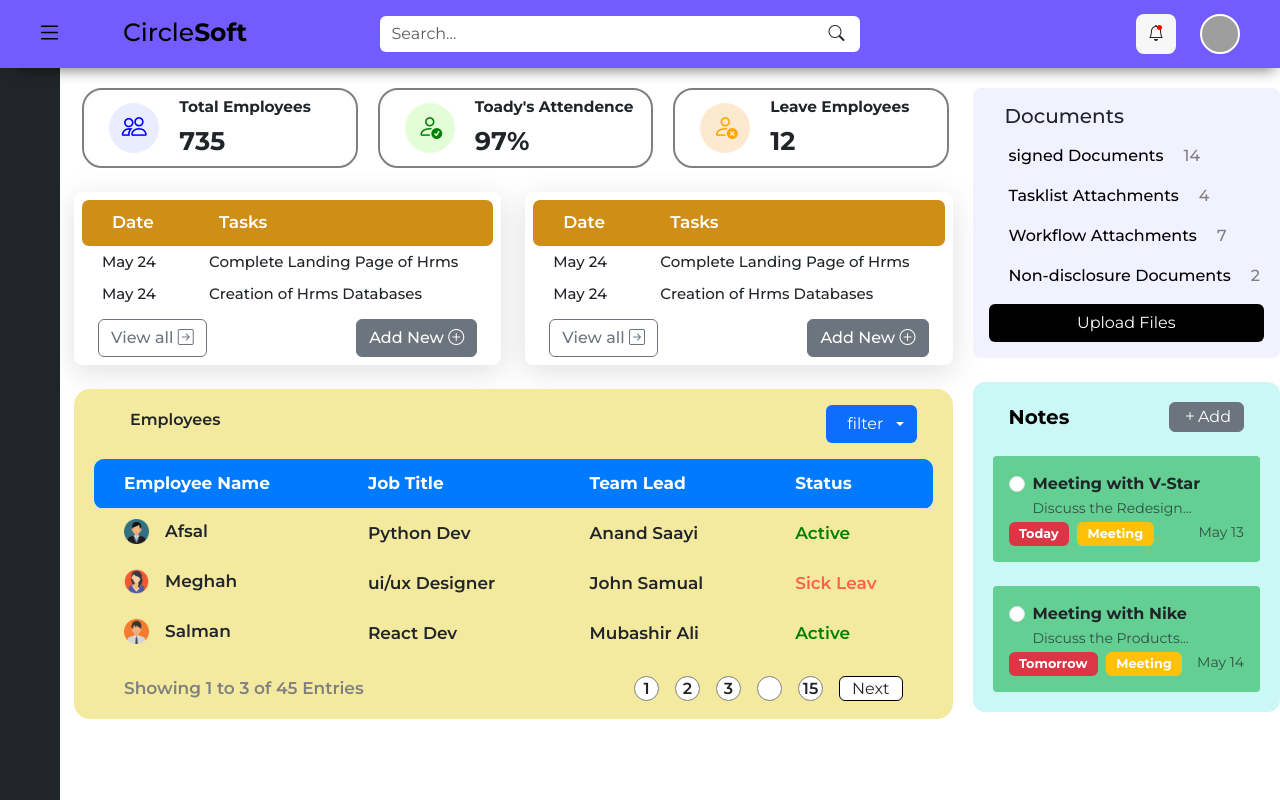
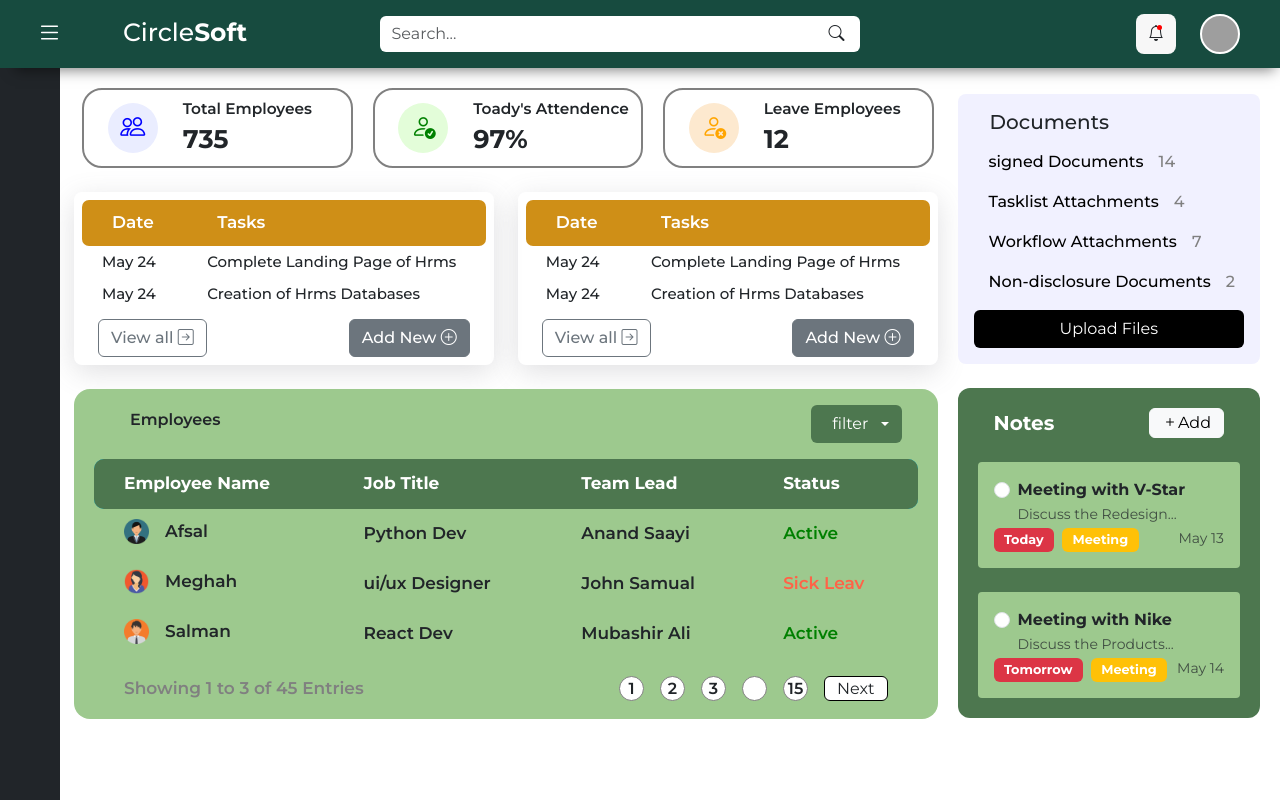
Before and after one commit to sahlct/hrms_Project, a React (Create React App) app: page /home in a window 1280 px wide. Built offline with nearby package versions, Linux system fonts and the light colour scheme; grey boxes are pictures that could not be loaded; some icons are missing.

Commit message:
color changed to green 50%

```diff
--- a/src/components/landingPage/container.css
+++ b/src/components/landingPage/container.css
@@ -5,15 +5,19 @@
     width: 25%;
     flex-direction: column;
     margin-top: 68px;
+    margin-right: 20px;
+}
+.textHead p{
+    margin: 0;
 }
 .documentContainer{
     width: 100%;
 }
 .documentContainer p{
-    gap: 20px;
+    gap: 15px;
 }
 .semi_container{
-    transition: 0.3s ease-in-out;
+    transition: 0.6s ease-in-out;
 }
 .notificationBtn .dot{
     right: 118px;
@@ -25,8 +29,12 @@
     flex-direction: column;
     justify-content: center;
     align-items: start;
-    padding-right: 5px;
+    padding: 10px 5px;
     width: 70%;
+}
+.headerText{
+    font-weight: 600;
+    font-size: clamp(12px, 1.2vw, 17px);
 }
 .col{
     height: 80px;
@@ -74,6 +82,9 @@
     }
     .noteParent{
         width: 50%;
+    }
+    .rightContainer{
+        margin-right: 0;
     }
 }
 @media screen and (max-width:991px){
@@ -141,9 +152,10 @@
     .headerText{
         width: 70%;
     }
-    /* .documentContainer p{
+    .documentContainer p{
         gap: 20px;
-    } */
+    }
+
 
 
 }
--- a/src/components/landingPage/document.jsx
+++ b/src/components/landingPage/document.jsx
@@ -7,19 +7,19 @@ export default function Document() {
         <div>
             <h5 className=' mb-3 ms-3 '>Documents</h5>
             <p className='text-black d-flex align-items-center pointer' style={{fontWeight:'500'}}>
-                <i class="lni lni-files" style={{fontSize:'25px'}}></i> signed Documents
+                <i class="lni lni-folder" style={{fontSize:'20px'}}></i> signed Documents
                 <span style={{fontWeight:'500',color:'grey'}}>{count + 10}</span>
             </p>
             <p className='text-black d-flex align-items-center' style={{fontWeight:'500'}}>
-                <i class="lni lni-files" style={{fontSize:'25px'}}></i> Tasklist Attachments
+                <i class="lni lni-folder" style={{fontSize:'20px'}}></i> Tasklist Attachments
                 <span style={{fontWeight:'500',color:'grey'}}>{count}</span>
             </p>
             <p className='text-black d-flex align-items-center' style={{fontWeight:'500'}}>
-                <i class="lni lni-files" style={{fontSize:'25px'}}></i> Workflow Attachments
+                <i class="lni lni-folder" style={{fontSize:'20px'}}></i> Workflow Attachments
                 <span style={{fontWeight:'500',color:'grey'}}>{count + 3}</span>
             </p>
             <p className='text-black d-flex align-items-center' style={{fontWeight:'500'}}>
-                <i class="lni lni-files" style={{fontSize:'25px'}}></i> Non-disclosure Documents
+                <i class="lni lni-folder" style={{fontSize:'20px'}}></i> Non-disclosure Documents
                 <span style={{fontWeight:'500',color:'grey'}}>{count - 2}</span>
             </p>
             <button className='btn bg-black text-white w-100'><i class="lni lni-upload"></i> Upload Files</button>
--- a/src/components/landingPage/leftContainer.jsx
+++ b/src/components/landingPage/leftContainer.jsx
@@ -23,8 +23,8 @@ export default function LeftContainer() {
           <div className="IconParent h-100  d-flex">
             <div className="mainIcon d-flex justify-content-center align-items-center" style={{backgroundColor:'#eaedff'}}><i class="bi bi-people" style={{fontSize:'25px', color:'blue'}}></i></div>
           </div>
-          <div className="textHead d-flex h-100 gap-1">
-            <div className="headerText" style={{ fontSize: "clamp(12px, 1.2vw, 17px)", fontWeight: "700" }} >Total Employees</div>
+          <div className="textHead d-flex h-100">
+            <div className="headerText">Total Employees</div>
             <div className="countText" style={{ fontSize: "clamp(20px, 2vw, 30px)", fontWeight: "700"}}>735</div>
           </div>
         </div>
@@ -42,9 +42,9 @@ export default function LeftContainer() {
           <div className="IconParent h-100  d-flex">
             <div className="mainIcon d-flex justify-content-center align-items-center" style={{backgroundColor:'#e3fdd9' }}><i class="bi bi-person-check" style={{fontSize:'25px', color:'green'}}></i></div>
           </div>
-          <div className="textHead d-flex  h-100 gap-1">
-            <div className="headerText" style={{ fontSize: "clamp(12px, 1.2vw, 17px)", fontWeight: "700" }} >Toady's Attendence</div>
-            <div className="countText" style={{fontSize: "clamp(20px, 2vw, 30px)", fontWeight: "700"}}>97%</div>
+          <div className="textHead d-flex  h-100">
+            <p className="headerText">Toady's Attendence</p>
+            <p className="countText" style={{fontSize: "clamp(20px, 2vw, 30px)", fontWeight: "700"}}>97%</p>
           </div>
         </div>
         <div
@@ -61,8 +61,8 @@ export default function LeftContainer() {
           <div className="IconParent h-100  d-flex">
             <div className="mainIcon d-flex justify-content-center align-items-center" style={{backgroundColor:'#fde9cf'}}><i class="bi bi-person-x" style={{fontSize:'25px', color:'orange'}}></i></div>
           </div>
-          <div className="textHead d-flex h-100 gap-1" >
-            <div className="headerText" style={{  fontSize: "clamp(12px, 1.2vw, 17px)", fontWeight: "700" }} >Leave Employees</div>
+          <div className="textHead d-flex h-100" >
+            <div className="headerText">Leave Employees</div>
             <div className="countText" style={{fontSize: "clamp(20px, 2vw, 30px)", fontWeight: "700"}}>12</div>
           </div>
         </div>
--- a/src/components/landingPage/mainCard.css
+++ b/src/components/landingPage/mainCard.css
@@ -1,12 +1,15 @@
 @import url('https://fonts.googleapis.com/css2?family=Montserrat:ital,wght@0,100..900;1,100..900&display=swap');
 .empContainer{
     width: 100%;
-    background-color: #f3eaa0;
+    background-color: #9dc98e;
     padding: 0px 20px 0 20px;
 }
 .empContainer td,th{
     padding: 10px 30px;
     font-size: clamp(12px, 1.6vw, 17px);
+}
+.dropdown-toggle{
+    background-color: #4d774f;
 }
 .empHeader{
     padding: 1rem;
@@ -31,14 +34,14 @@
     width: 100%;
 }
 
-.empContainer th, td {
+.empContainer td {
     /* padding: 10px; */
     text-align: left;
     border-bottom: 1px solid #ddd;
 }
 
 .empContainer th {
-    background-color: #007bff; /* Blue color */
+    background-color: #4d774f; /* Blue color */
     color: #fff; /* White text */
 }
 .empContainer th:first-child {
--- a/src/components/landingPage/mainCard.jsx
+++ b/src/components/landingPage/mainCard.jsx
@@ -9,7 +9,7 @@ export default function EmployeeList() {
           <h6 style={{paddingLeft:'20px'}}>Employees</h6>
           <div className="dropdown">
             <button
-              class="btn dropdown-toggle d-flex justify-content-between align-items-center gap-2 bg-primary"
+              class="btn dropdown-toggle d-flex justify-content-between align-items-center gap-2 "
               type="button"
               data-bs-toggle="dropdown"
               aria-expanded="false"
--- a/src/components/landingPage/navbar.jsx
+++ b/src/components/landingPage/navbar.jsx
@@ -25,7 +25,7 @@ export default function Navbar({
   return (
     <div
       style={{
-        backgroundColor: "#725cff",
+        backgroundColor: "#174b3f",
         position: "fixed",
         top: "0",
         width: "100%",
@@ -38,14 +38,14 @@ export default function Navbar({
           <div className="leftSide d-flex align-items-center ps-lg-4 ps-sm-1 justify-content-center ">
             <button class="btn" type="button" onClick={() => settingWidth()}>
               <i
-                style={{ fontSize: "25px", color: "black" }}
+                style={{ fontSize: "25px", color: "white" }}
                 class="bi bi-list"
               ></i>
             </button>
 
             <h1
               class="navbar-brand ms-lg-5 ms-sm-1 d-flex align-items-center justify-content-center pb-0"
-              style={{ color: "black", fontSize: "25px" }}
+              style={{ color: "white", fontSize: "25px" }}
             >
               Circle <span style={{ fontWeight: "700" }}>Soft</span>
             </h1>
--- a/src/components/landingPage/notes.css
+++ b/src/components/landingPage/notes.css
@@ -5,7 +5,7 @@
     /* border: 1px solid grey; */
     padding: 20px;
     border-radius: 12px;
-    background-color: #ccf7f7;
+    background-color: #4d774f;
 }
 
 .note {
@@ -13,7 +13,7 @@
     border-radius: 0.25rem;
     padding: 1rem;
     /* margin-bottom: 1rem; */
-    background-color: #63cf92;
+    background-color: #9dc98e;
   }
 
   .form-check-label {
--- a/src/components/landingPage/notes.jsx
+++ b/src/components/landingPage/notes.jsx
@@ -7,8 +7,8 @@ export default function Notes() {
       <div className="noteContainer d-flex flex-column gap-4">
         {/* <div class="container"> */}
         <div className="d-flex justify-content-between align-items-center ps-3 pe-3">
-          <h5 style={{fontWeight:'700'}} className="mb-0 text-black">Notes</h5>
-          <button type="button" class="btn btn-secondary d-flex align-items-center" style={{height:'30px'}}>
+          <h5 style={{fontWeight:'700'}} className="mb-0 text-white">Notes</h5>
+          <button type="button" class="btn btn-light d-flex align-items-center" style={{height:'30px'}}>
           <i class="bi bi-plus"></i> Add
           </button>
         </div>
--- a/src/components/landingPage/offCanvas.css
+++ b/src/components/landingPage/offCanvas.css
@@ -13,7 +13,7 @@
 }
 .button_Container:hover{
     color: white;
-    background-color: #725cff;
+    background-color: #174b3f;
 }
 .button_Container:hover .icons{
     color: white;
@@ -56,7 +56,7 @@
     align-items: flex-start;
 }
 .accordion-body button:hover{
-    background-color: #725cff;
+    background-color: #174b3f;
 }
 .accordion-body{
     padding: 0;
--- a/src/components/landingPage/rightContainer.jsx
+++ b/src/components/landingPage/rightContainer.jsx
@@ -4,7 +4,7 @@ import Document from "./document";
 
 export default function RightContainer() {
   return (
-    <div className="rightContainer d-flex gap-4" style={{ paddingTop: '20px'}}>
+    <div className="rightContainer d-flex gap-4" style={{ paddingTop: '26px'}}>
         <Document />
         <Notes />
     </div>
```
